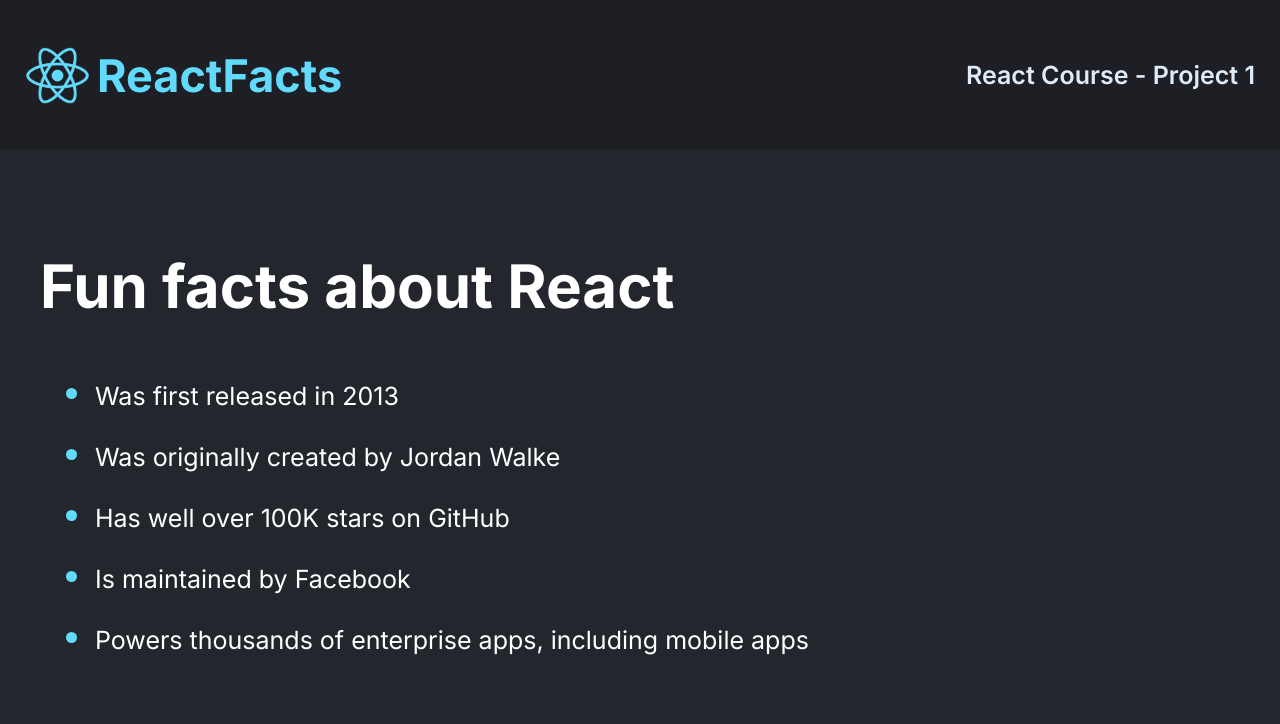
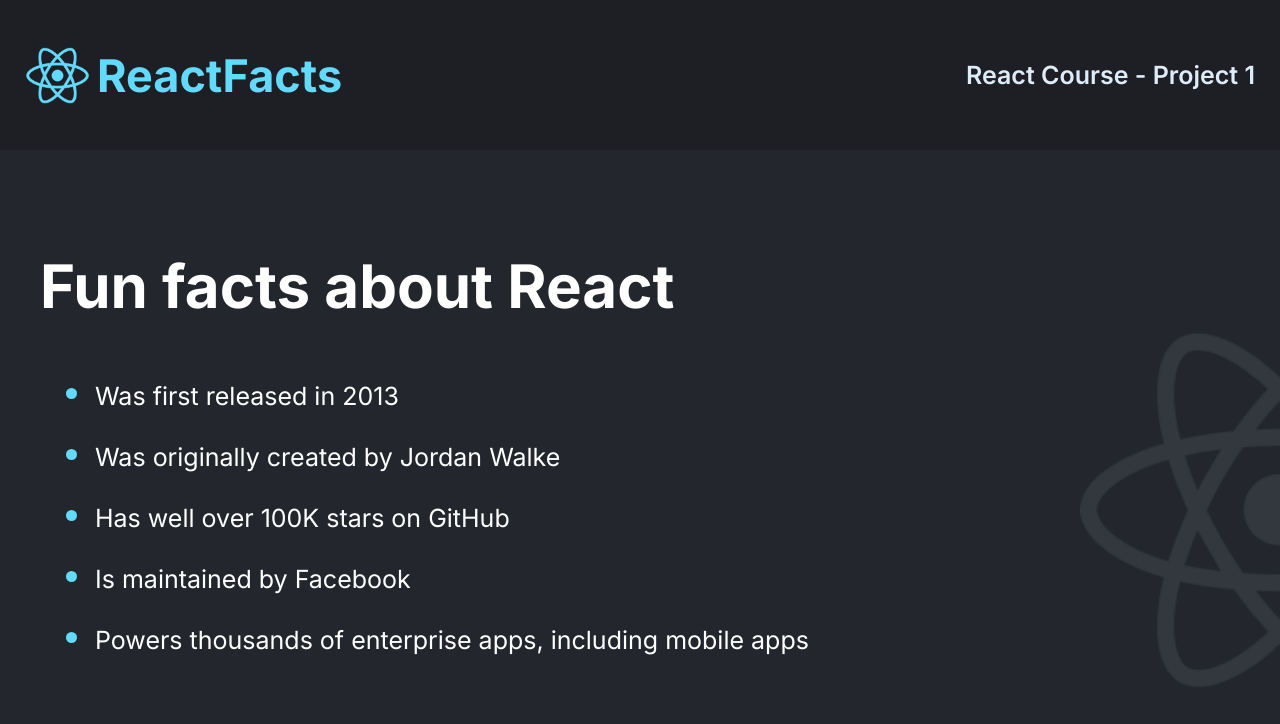
Before and after one commit to HemantAntony/react-info, a JavaScript app: page / in a window 1280 px wide. Shown: the top 724 px of the page. Built offline with nearby package versions, Linux system fonts and the light colour scheme; the HTML template or start-up script is replaced by a standard one.

Commit message:
Added background image

```diff
--- a/src/index.css
+++ b/src/index.css
@@ -40,6 +40,11 @@
 
 .mainContent {
     color: white;
+    padding-bottom: 75px;
+    background-image: url(./images/background-logo.png);
+    background-repeat: no-repeat;
+    background-position: right 75%;
+    background-size: 200px;
 }
 
 .mainContent > h1 {
```
